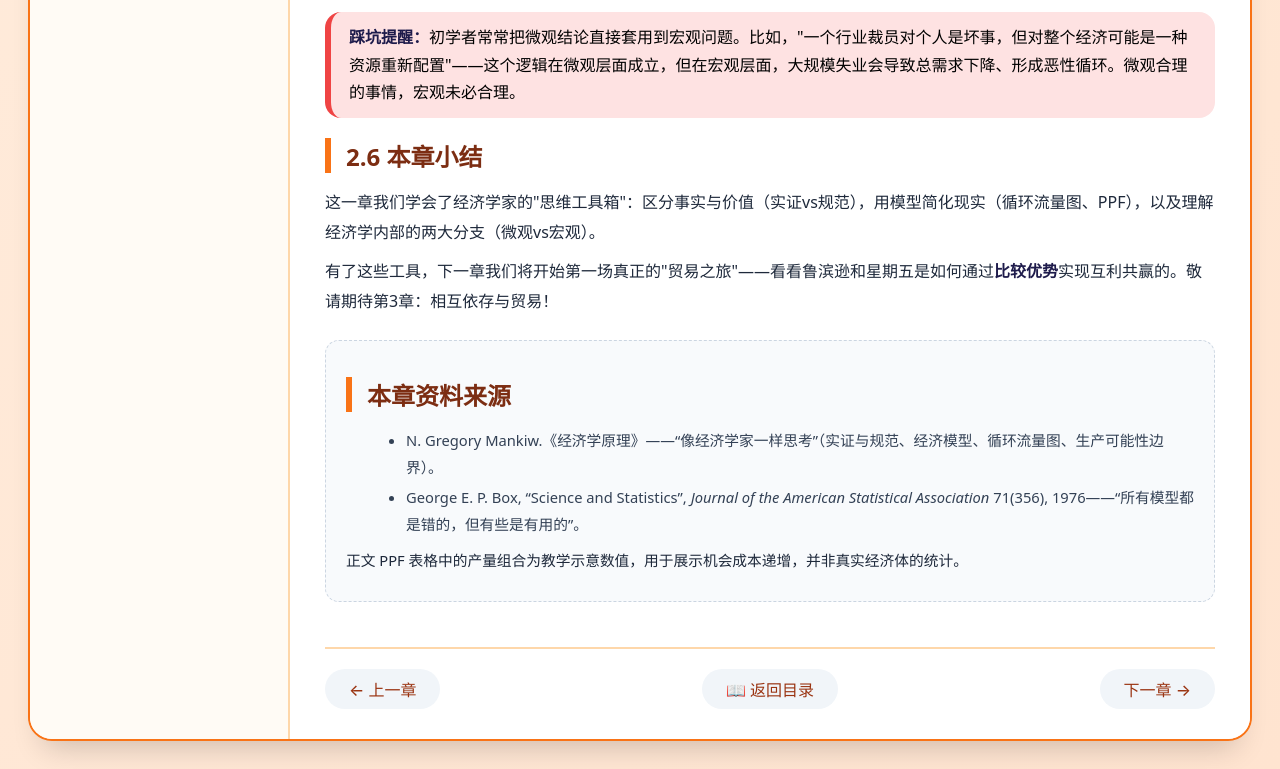
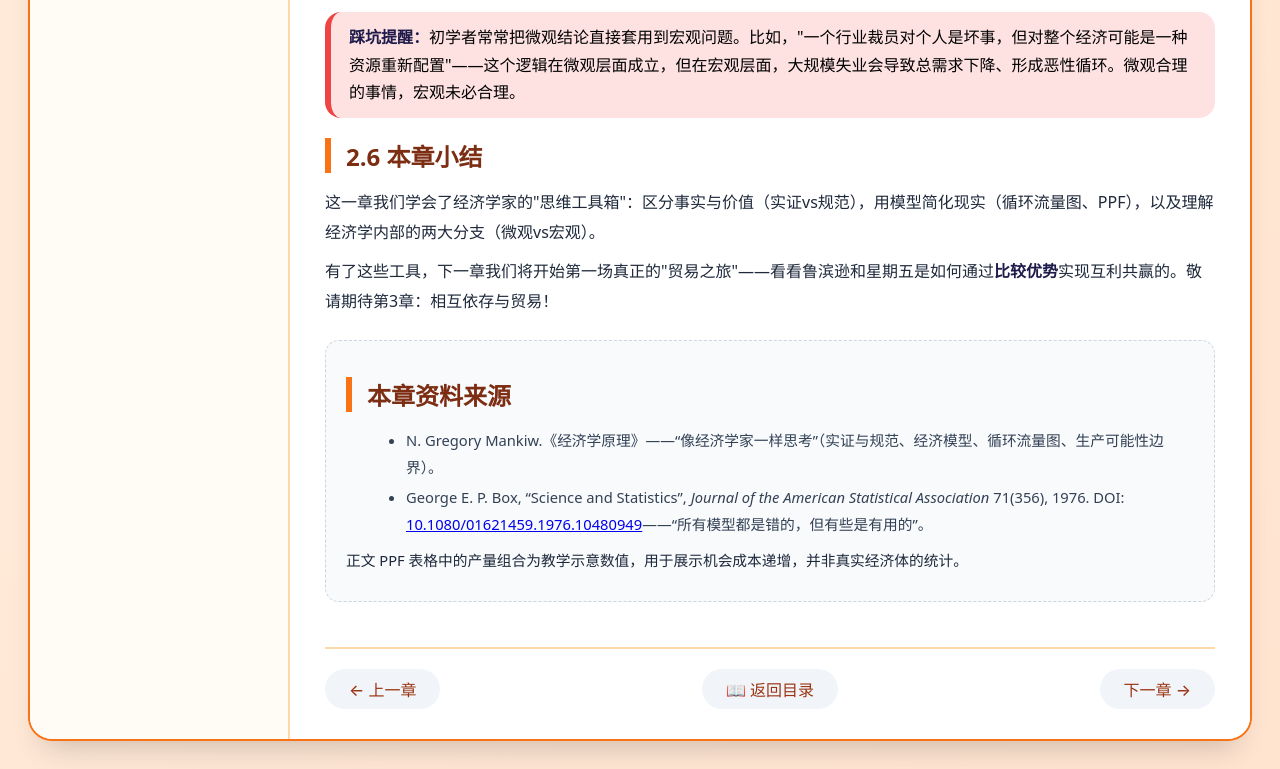
Before and after one commit to 1998x-stack/economics-principles-tutorial, a plain HTML site: page 02.html in a window 1280 px wide. Shown: the part 4360-5129 px from the top of the page. Drawn offline with Linux system fonts and the light colour scheme.

Commit message:
docs(economics-principles-tutorial): 第2章补充 Box 模型格言可追溯 DOI

```diff
--- a/02.html
+++ b/02.html
@@ -252,7 +252,7 @@ for comp in [0, 10, 20, 30, 40, 50]:
             <h2 id="refs-title">本章资料来源</h2>
             <ul>
                 <li>N. Gregory Mankiw.《经济学原理》——“像经济学家一样思考”（实证与规范、经济模型、循环流量图、生产可能性边界）。</li>
-                <li>George E. P. Box, “Science and Statistics”, <em>Journal of the American Statistical Association</em> 71(356), 1976——“所有模型都是错的，但有些是有用的”。</li>
+                <li>George E. P. Box, “Science and Statistics”, <em>Journal of the American Statistical Association</em> 71(356), 1976. DOI: <a href="https://doi.org/10.1080/01621459.1976.10480949">10.1080/01621459.1976.10480949</a>——“所有模型都是错的，但有些是有用的”。</li>
             </ul>
             <p>正文 PPF 表格中的产量组合为教学示意数值，用于展示机会成本递增，并非真实经济体的统计。</p>
         </section>
```
